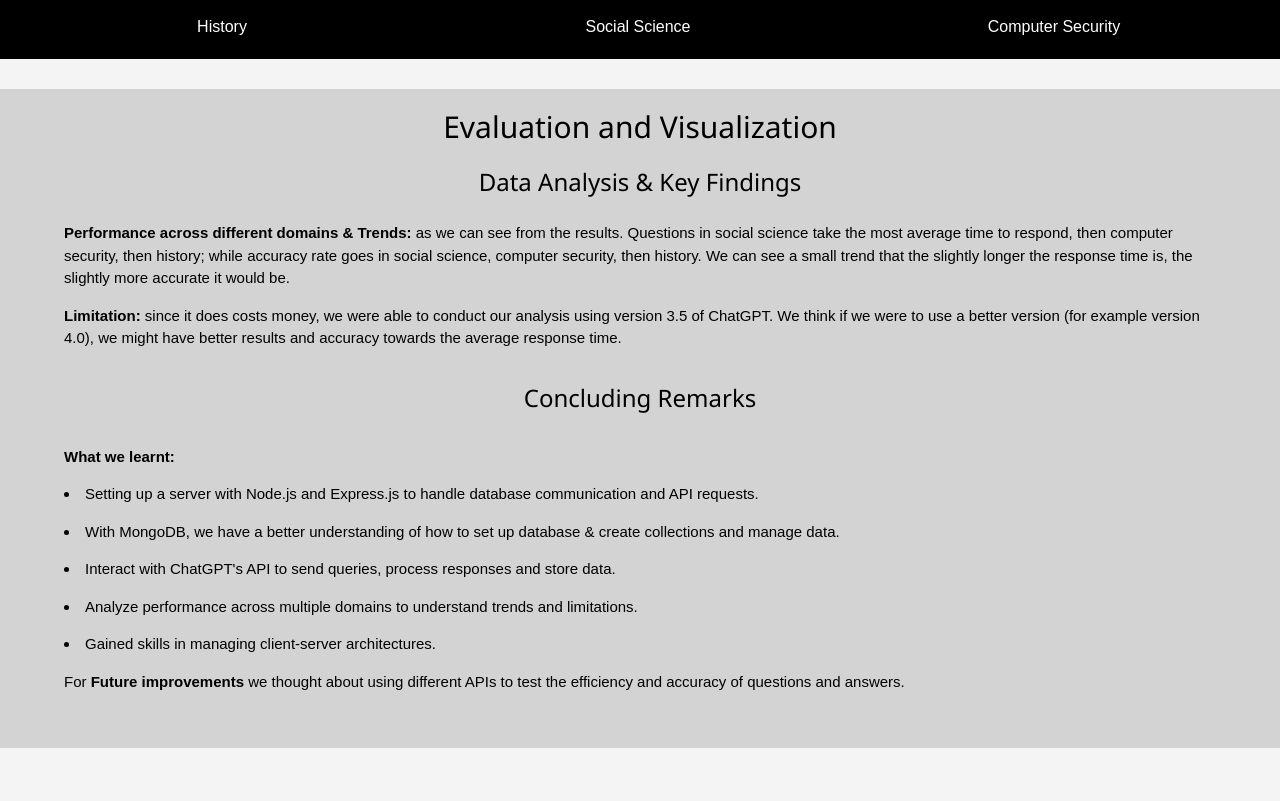
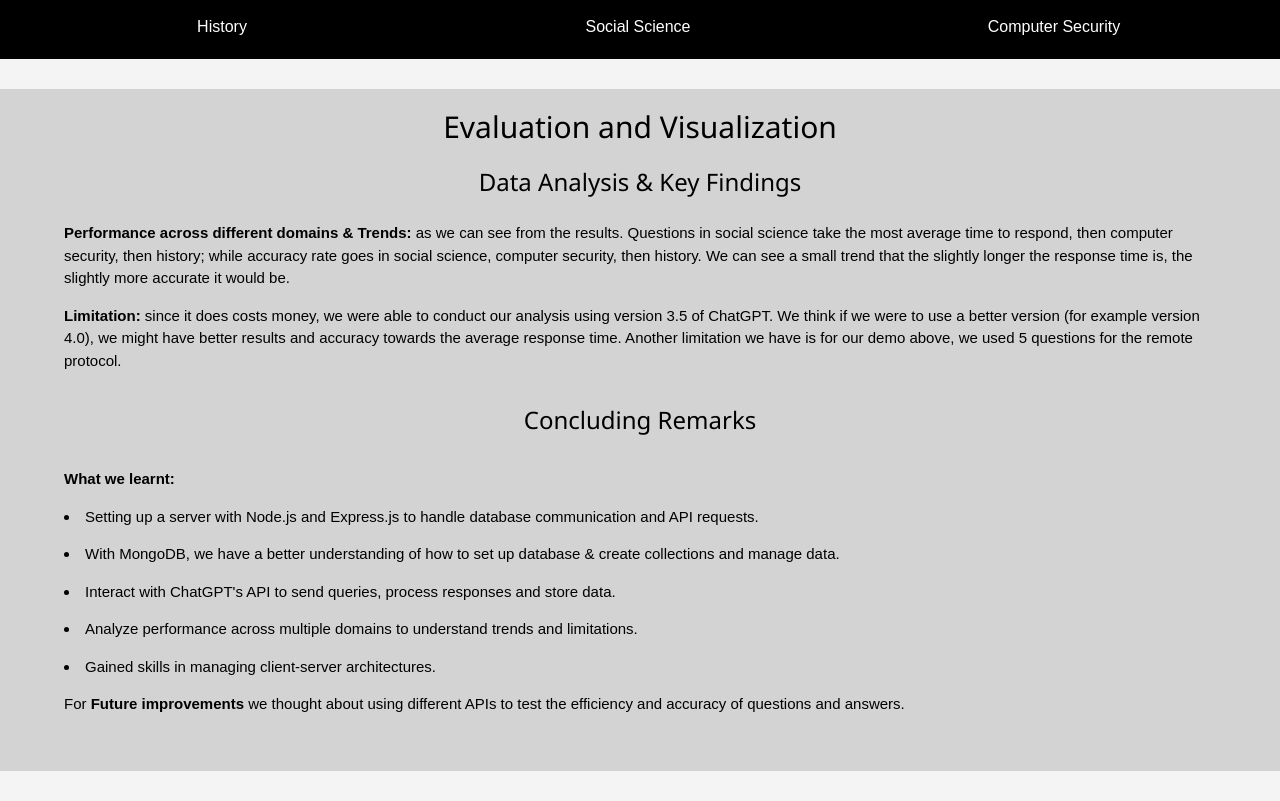
Before and after one commit to JinxiaoZhou/ITEC4020-ChatGPT-Efficience, a website: page Index.html in a window 1280 px wide. Shown: the part 3824-4625 px from the top of the page. Before the commit the page ends 4602 px from the top, so only its background shows below. Drawn offline with nearby package versions, Linux system fonts and the light colour scheme.

Commit message:
Index.html

```diff
--- a/Index.html
+++ b/Index.html
@@ -463,7 +463,7 @@
         time is, the slightly more accurate it would be.</li>
       <li><b>Limitation:</b> since it does costs money, we were able to conduct our analysis using version 3.5 of
         ChatGPT. We think if we were to use a better version (for example version 4.0), we might have better results and
-        accuracy towards the average response time.</li>
+        accuracy towards the average response time. Another limitation we have is for our demo above, we used 5 questions for the remote protocol.</li>
     </ul>
     <h3 style="text-align: center; padding: 15px">Concluding Remarks</h3>
     <ul>
```
